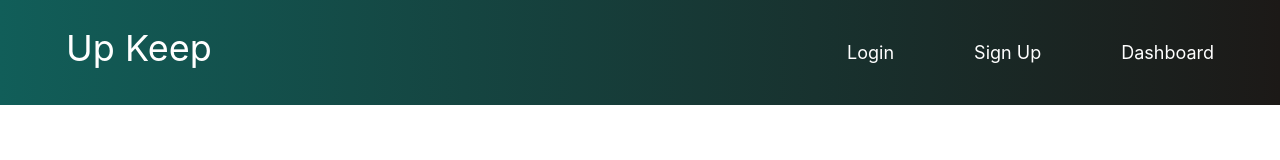
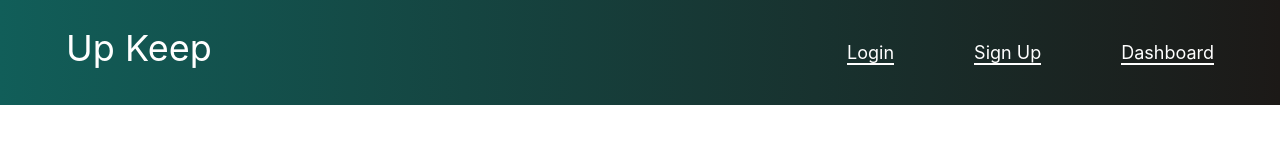
Before and after one commit to courtneyajensen/UP-Keep, a React (Create React App) app in the folder up-keep/client/: page / in a window 1280 px wide. Shown: the top 160 px of the page. Built offline with nearby package versions, Linux system fonts and the light colour scheme.

Commit message:
added dashboard

```diff
--- a/up-keep/client/src/App.js
+++ b/up-keep/client/src/App.js
@@ -4,11 +4,11 @@ import './index.css';
 const App = () =>
     <div className="App text-center">
         <nav className="flex justify-between items-center p-5 bg-gradient-to-r from-teal-800 to-stone-900 text-white">
-            <h1 className="px-10 rounded">Up Keep</h1>
+            <h1 className="flex-col px-10 rounded">Up Keep</h1>
             <div className="text-lg">
-                <button className="mx-10">Login</button>
-                <button className="mx-10">Sign Up</button>
-                <button className="mx-10">Dashboard</button>
+                <button className="mx-10 border-b-2 border-b-white hover:text-sky-400">Login</button>
+                <button className="mx-10 border-b-2  border-b-white hover:text-sky-400">Sign Up</button>
+                <button className="mx-10 border-b-2  border-b-white hover:text-sky-400">Dashboard</button>
             </div>
         </nav>
     </div>
--- /dev/null
+++ b/up-keep/client/src/components/Dashboard/index.js
@@ -0,0 +1 @@
+export { default } from './dashboard';
```
Also changed, not shown: up-keep/client/src/components/Dashboard/dashboard.js (added, +7 -0 lines).
